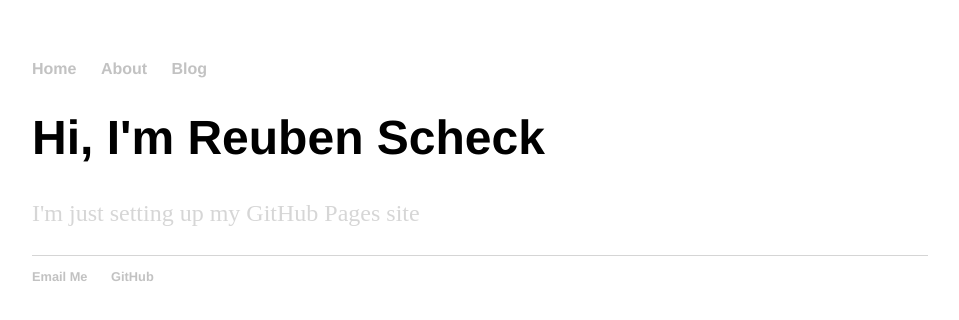
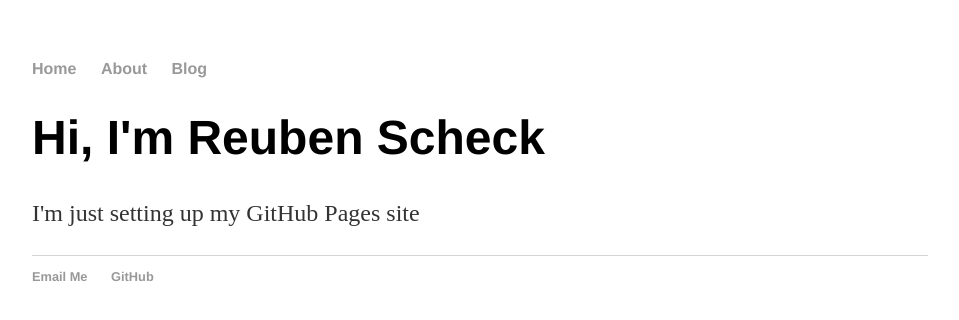
Before and after one commit to reutiteuti/reutiteuti.github.io, a Jekyll site: the page built from index.html, in a window 1280 px wide. Shown: the top 320 px of the page, without its empty margins (160-1119 px from the left). Built offline with Jekyll 4.4.1, drawn with Linux system fonts in a browser that asks for light colours.

Commit message:
Update main.css

```diff
--- a/css/main.css
+++ b/css/main.css
@@ -17,7 +17,7 @@ nav ul li, footer ul li {
 
 a {
 	text-decoration: none;
-	color: #9999;
+	color: #999;
 }
 
 a:hover {
@@ -32,7 +32,7 @@ h1 {
 p {
 	font-size: 1.5em;
 	line-height: 1.4em;
-	color: #3333;
+	color: #333;
 }
 
 footer {
```
